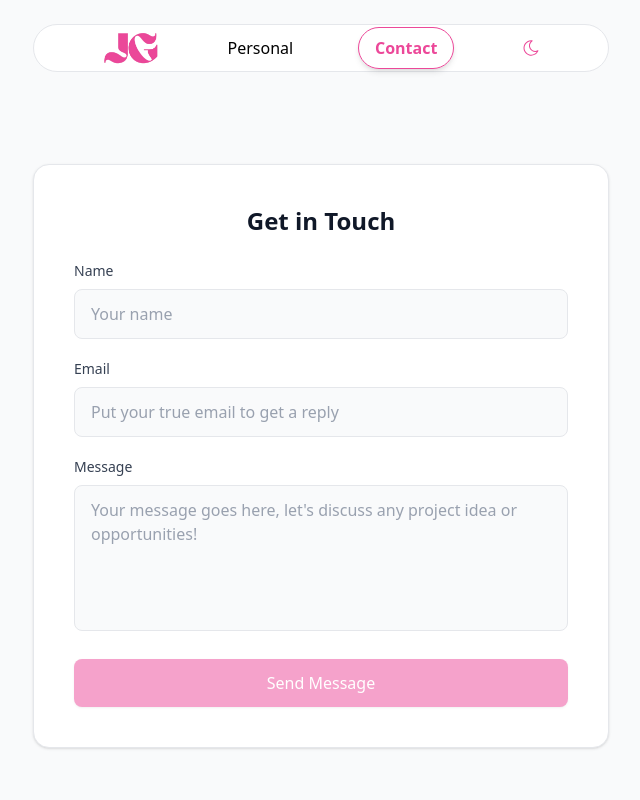
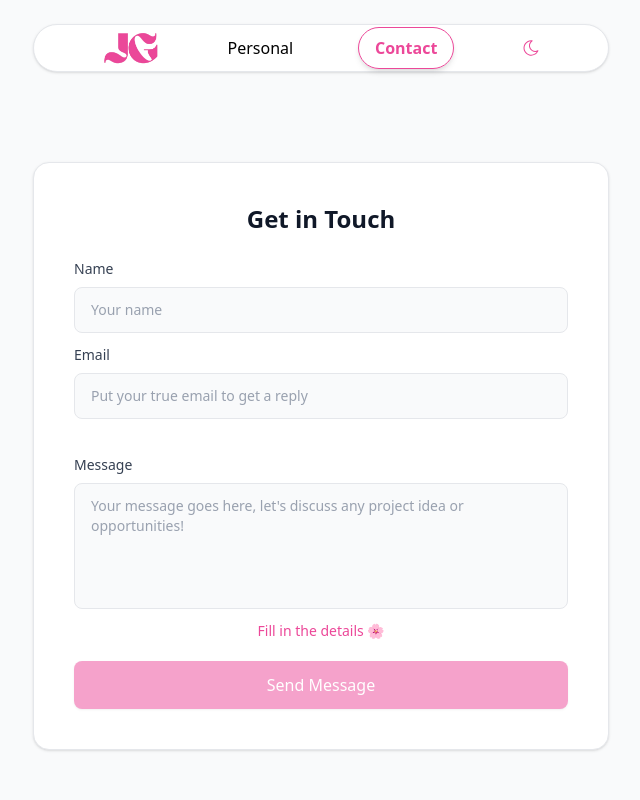
Before and after one commit to Solelyy/jessa-portfolio-site, a React (Vite) app: page /contact in a window 1280 px wide. Shown: the top 800 px of the page, without its empty margins (319-959 px from the left). Built offline with nearby package versions, Linux system fonts and the light colour scheme.

Commit message:
polish: ui/ux

```diff
--- a/src/components/cards/LocationCard.tsx
+++ b/src/components/cards/LocationCard.tsx
@@ -1,7 +1,6 @@
 export default function LocationCard() {
   return (
-    <div className="bg-white dark:bg-darkCard border border-lightBorder dark:border-darkBorder rounded-2xl space-y-4">
-      {/* Map */}
+    <div className="bg-white dark:bg-darkCard border border-lightBorder dark:border-darkBorder rounded-2xl space-y-4 card-shadow">
       <div className="overflow-hidden rounded-xl border border-lightBorder dark:border-darkBorder">
         <iframe
           title="My Location"
--- a/src/components/cards/ProfileCard.tsx
+++ b/src/components/cards/ProfileCard.tsx
@@ -8,7 +8,7 @@ export default function ProfileCard() {
     }
 
     return (
-        <main className="flex flex-col md:flex-row justify-center h-full gap-6 lg:gap-10 items-center p-6 sm:p-8 lg:p-10 bg-white dark:bg-darkCard border border-lightBorder dark:border-darkBorder rounded-2xl shadow-sm hover:shadow-md transition-shadow duration-300">
+        <main className="flex flex-col md:flex-row justify-center h-full gap-6 lg:gap-10 items-center p-6 sm:p-8 lg:p-10 bg-white dark:bg-darkCard border border-lightBorder dark:border-darkBorder rounded-2xl card-shadow">
              {/* Image container */}
             <div className="relative flex items-center justify-center shrink-0">
                 <img
@@ -32,7 +32,7 @@ export default function ProfileCard() {
 
                 <button
                     onClick={() => goToProjects()}
-                    className="bg-accent hover:bg-accent/90 text-white font-medium px-6 py-2 rounded-lg mt-5 transition-all duration-200 hover:scale-105 active:scale-95 shadow-sm hover:shadow-md"
+                    className="bg-accent hover:bg-accent/90 text-white font-medium px-6 py-2 rounded-lg mt-5 transition-all duration-300 hover:scale-105 active:scale-95 shadow-sm hover:shadow-md"
                 >
                     View Projects
                 </button>
--- a/src/components/cards/ProjectCard.tsx
+++ b/src/components/cards/ProjectCard.tsx
@@ -25,7 +25,7 @@ export default function ProjectCard({
   const [expanded, setExpanded] = useState(false);
 
   return (
-    <div className="bg-white dark:bg-darkCard border border-lightBorder dark:border-darkBorder rounded-2xl p-8 flex flex-col">
+    <div className="bg-white dark:bg-darkCard border border-lightBorder dark:border-darkBorder rounded-2xl p-8 flex flex-col card-shadow">
 
       {/* Image */}
       <div className="border border-lightBorder dark:border-darkBorder h-48 rounded-md overflow-hidden">
--- a/src/components/cards/ResumeCard.tsx
+++ b/src/components/cards/ResumeCard.tsx
@@ -25,7 +25,7 @@ export default function ResumeCard() {
   return (
     <>
       {/* Resume Card */}
-      <main className="bg-white dark:bg-darkCard border border-lightBorder dark:border-darkBorder p-6 md:p-4 rounded-2xl shadow-sm hover:shadow-md transition-shadow duration-300">
+      <main className="bg-white dark:bg-darkCard border border-lightBorder dark:border-darkBorder p-6 md:p-4 rounded-2xl h-full card-shadow">
         <p className="text-xs opacity-50">2026 CV</p>
         <div className="flex justify-between items-center">
           <p className="text-3xl">Resume</p>
--- a/src/components/cards/TechStack.tsx
+++ b/src/components/cards/TechStack.tsx
@@ -57,7 +57,7 @@ export default function TechStack() {
     <div className="flex flex-col mt-4">
       <p className="text-center text-lg opacity-40">Tech Stack and Tools</p>
 
-      <div className="relative bg-white dark:bg-darkCard border border-white dark:border-darkBg rounded-2xl h-32 w-full mt-4 overflow-hidden flex items-center">
+      <div className="relative bg-white dark:bg-darkCard border border-white dark:border-darkBorder rounded-2xl h-32 w-full mt-4 overflow-hidden flex items-center card-shadow">
         <div className="flex gap-10 flex-nowrap animate-marquee min-w-max">
           {[...techs, ...techs, ...techs].map((tech, index) => (
             <motion.div
--- a/src/components/layout/Navbar.tsx
+++ b/src/components/layout/Navbar.tsx
@@ -34,7 +34,7 @@ export default function Navbar() {
 
     return (
         <>
-        <nav className="bg-white dark:bg-darkCard flex gap-4 items-center py-2 px-8 md:px-4 rounded-3xl border border-lightBorder dark:border-darkBorder justify-between md:justify-evenly h-12 w-full md:w-1/2 mx-auto md:min-w-sm md:max-w-xl">
+        <nav className="bg-white dark:bg-darkCard flex gap-4 items-center py-2 px-8 md:px-4 rounded-3xl border border-lightBorder dark:border-darkBorder justify-between md:justify-evenly h-12 w-full md:w-1/2 mx-auto md:min-w-sm md:max-w-xl card-shadow">
             <Link to="/">
             <img
             src="/site-logo.png"
--- a/src/index.css
+++ b/src/index.css
@@ -1,2 +1,6 @@
 @import "tailwindcss";
 @config "../tailwind.config.cjs";
+
+.card-shadow {
+  @apply shadow-sm hover:shadow-md transition-shadow duration-300 dark:shadow-darkBorder dark:hover:shadow-darkBorder;
+}
--- a/src/pages/Contact.tsx
+++ b/src/pages/Contact.tsx
@@ -91,16 +91,16 @@ export default function Contact() {
             transition={{ duration: 0.5, ease: "easeOut" }}
             className="flex flex-col items-center justify-center min-h-screen px-4 py-8 sm:px-6 lg:px-8 lg:pt-0"
         >
-            <div className="w-full max-w-md sm:max-w-lg lg:max-w-xl bg-white dark:bg-darkCard border border-lightBorder dark:border-darkBorder rounded-2xl shadow-sm hover:shadow-md transition-shadow duration-300 p-6 sm:p-8 lg:p-10">
+            <div className="w-full max-w-md sm:max-w-lg lg:max-w-xl bg-white dark:bg-darkCard border border-lightBorder dark:border-darkBorder rounded-2xl p-6 sm:p-8 lg:p-10 card-shadow">
                 <div className="text-center mb-6">
                     <h2 className="font-bold text-lg sm:text-xl lg:text-2xl text-gray-900 dark:text-white">
                         Get in Touch
                     </h2>
                 </div>
 
-                <form id="contact-form" className="flex flex-col gap-5" onSubmit={handleSubmit}>
-                    <div className="flex flex-col gap-2">
-                        <label htmlFor="name" className="text-sm font-medium text-gray-700 dark:text-gray-300">
+                <form id="contact-form" className="flex flex-col gap-3" onSubmit={handleSubmit}>
+                    <div className="flex flex-col gap-2 text-sm">
+                        <label htmlFor="name" className="font-medium text-gray-700 dark:text-gray-300">
                             Name
                         </label>
                         <input
@@ -115,8 +115,8 @@ export default function Contact() {
                         />
                     </div>
 
-                    <div className="flex flex-col gap-2">
-                        <label htmlFor="email" className="text-sm font-medium text-gray-700 dark:text-gray-300">
+                    <div className="flex flex-col gap-2 text-sm">
+                        <label htmlFor="email" className="font-medium text-gray-700 dark:text-gray-300">
                             Email
                         </label>
                         <input
@@ -129,13 +129,16 @@ export default function Contact() {
                             required
                             className="w-full px-4 py-3 rounded-lg border border-lightBorder dark:border-darkBorder bg-gray-50 dark:bg-gray-800/50 text-gray-900 dark:text-white placeholder-gray-400 dark:placeholder-gray-500 focus:outline-none focus:ring-2 focus:ring-accent focus:border-transparent transition-all duration-200"
                         />
-                        {formData.email && !emailIsValid && (
-                            <p className="text-red-400 text-xs">Please enter a valid email address.</p>
-                        )}
+                       <p
+                        className={`text-xs text-accent transition-opacity duration-500
+                        ${formData.email && !emailIsValid ? "opacity-100" : "opacity-0 pointer-none:"}`}
+                        >
+                            Please input a valid email address.
+                        </p>
                     </div>
 
-                    <div className="flex flex-col gap-2">
-                        <label htmlFor="message" className="text-sm font-medium text-gray-700 dark:text-gray-300">
+                    <div className="flex flex-col gap-2 text-sm">
+                        <label htmlFor="message" className="font-medium text-gray-700 dark:text-gray-300">
                             Message
                         </label>
                         <textarea
@@ -149,15 +152,38 @@ export default function Contact() {
                         />
                     </div>
 
-                    {status === "error" && errorMessage && (
-                        <p className="text-red-500 text-sm">{errorMessage}</p>
-                    )}
+                    {/*Messages*/}
 
-                    {status === "success" && (
-                        <p className="text-green-500 text-sm text-center transition-opacity duration-500 opacity-100 animate-fadeOut">
+                    <div className="relative h-5">
+                        {/* Fill details */}
+                        <p
+                            className={`absolute inset-0 text-center text-sm text-accent transition-opacity duration-500
+                            ${
+                                isButtonDisabled &&
+                                status === "idle"
+                                ? "opacity-100"
+                                : "opacity-0 pointer-events-none"
+                            }`}
+                        >
+                            Fill in the details 🌸
+                        </p>
+
+                        {/* Error */}
+                        <p
+                            className={`absolute inset-0 text-center text-sm text-red-500 transition-opacity duration-500
+                            ${status === "error" ? "opacity-100" : "opacity-0 pointer-events-none"}`}
+                        >
+                            {errorMessage}
+                        </p>
+
+                        {/* Success */}
+                        <p
+                            className={`absolute inset-0 text-center text-sm text-green-500 transition-opacity duration-500
+                            ${status === "success" ? "opacity-100" : "opacity-0 pointer-events-none"}`}
+                        >
                             Your message has been sent. Promise I'll reply 🌸
                         </p>
-                    )}
+                    </div>
 
                     <button
                         type="submit"
--- a/src/pages/Home.tsx
+++ b/src/pages/Home.tsx
@@ -14,7 +14,7 @@ export default function Home() {
       {/* Profile Section */}
       <div className="flex flex-col lg:flex-row lg:items-stretch gap-4">
         <motion.div
-          className="w-full lg:w-3/5"
+          className="w-full lg:w-3/5 lg:flex-1"
           variants={item}
           initial="hidden"
           whileInView="show"
@@ -25,6 +25,7 @@ export default function Home() {
 
         <div className="w-full lg:w-2/5 flex flex-col gap-4">
           <motion.div
+            className="flex-1"
             variants={item}
             initial="hidden"
             whileInView="show"
@@ -34,6 +35,7 @@ export default function Home() {
           </motion.div>
 
           <motion.div
+            className="flex-1"
             variants={item}
             initial="hidden"
             whileInView="show"
```
